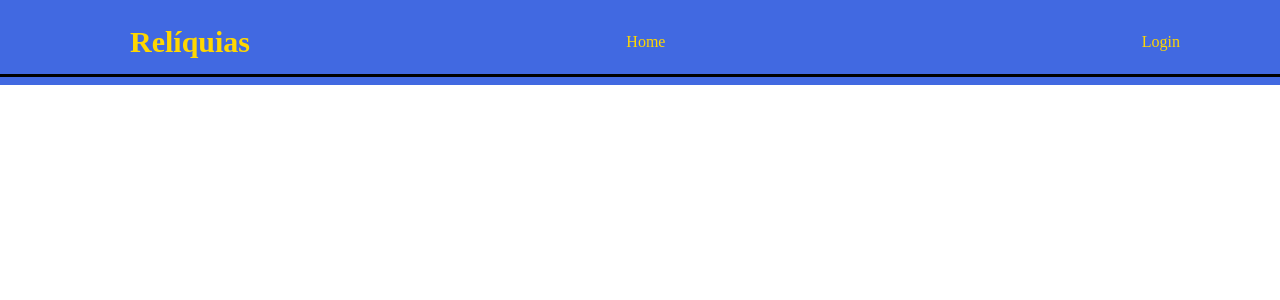
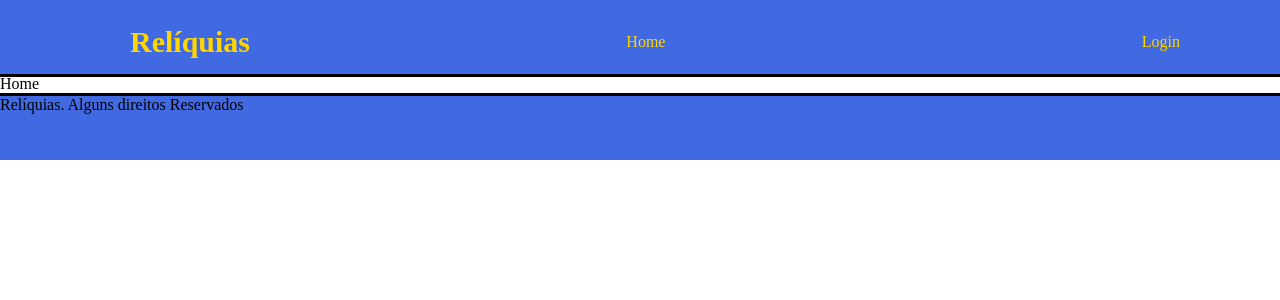
Before and after one commit to rogerxavier29/Desafio_React2, a React (Create React App) app in the folder usuarios/: page / in a window 1280 px wide. Shown: the top 300 px of the page. Built offline with nearby package versions, Linux system fonts and the light colour scheme.

Commit message:
App.css
passado padding-top 75px, para o que estava debaixo do header aparecer
e text-decoration none tirar sublinhado dos links

```diff
--- a/usuarios/src/App.css
+++ b/usuarios/src/App.css
@@ -39,6 +39,7 @@
 
 body {
   margin: 0px;
+  padding-top: 75px;
 }
 
 h1,
@@ -56,7 +57,6 @@ li {
   margin: 0px;
 }
 
-a:link
-{
- text-decoration:none;
+a:link {
+  text-decoration: none;
 }
```
